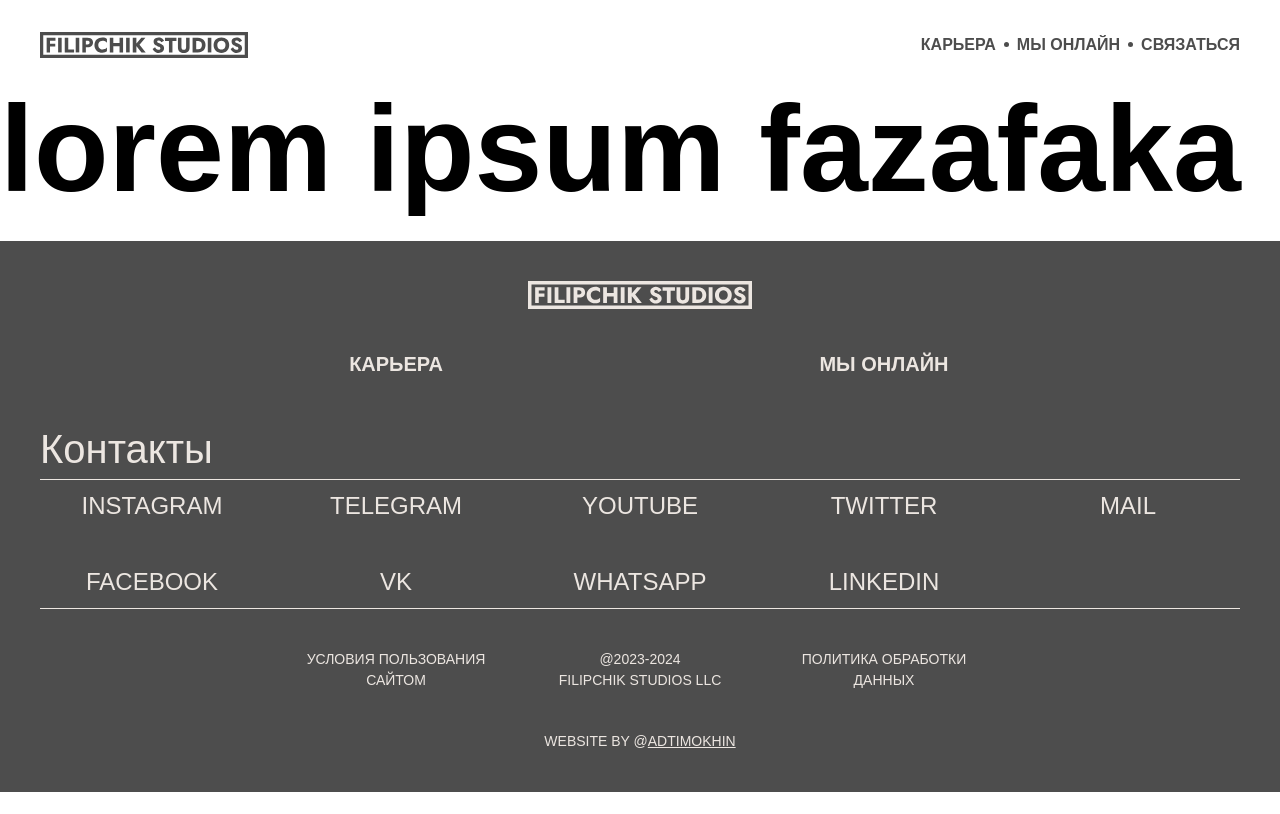
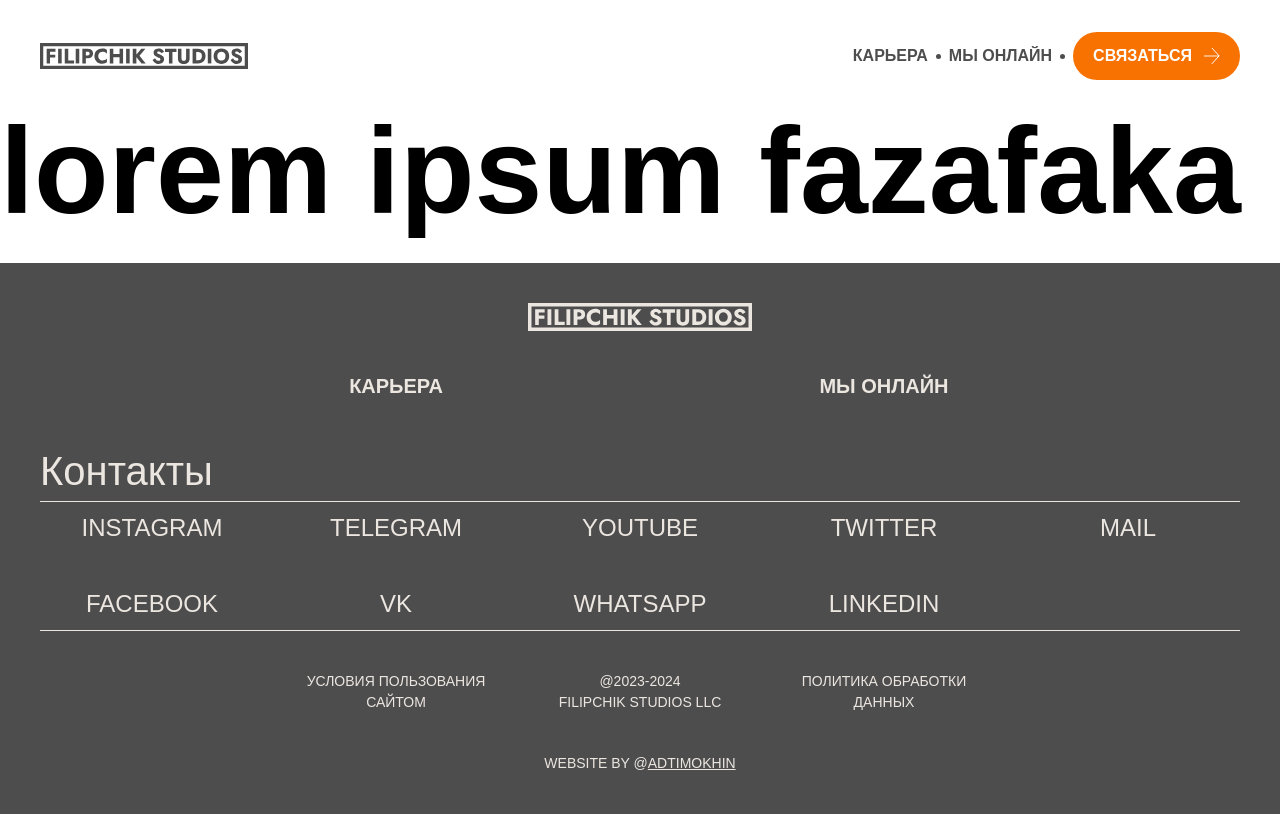
Before and after one commit to adtimokhin/filipchik-studio-website-redesign, an Astro site: page / in a window 1280 px wide. Built offline with nearby package versions, Linux system fonts and the light colour scheme; Astro itself is replaced by a stand-in of ours.

Commit message:
Created a Link component that does not change appereance on the isPrimary setting. Also the icon is not dynamically set

```diff
--- /dev/null
+++ b/src/components/Link.astro
@@ -0,0 +1,14 @@
+---
+import svgReference from '../../public/icons/direct_arrow.svg';
+const {dest, text, isPrimary} = Astro.props
+---
+<!-- TODO: Make the Link change appereance based on whether it is prime or not -->
+
+<a href={dest} class="nav-link bg-accent text-white rounded-full px-5 py-3 flex gap-3">
+
+    <p>{text}</p>
+    <!-- For now we have a fixed icon -->
+    <!-- TODO: Make icon change on the parameter passed -->
+    <img src={svgReference.src} alt="move on the page arrow" class="w-4"/>
+
+</a>
--- a/src/components/NavBar.astro
+++ b/src/components/NavBar.astro
@@ -1,5 +1,6 @@
 ---
 import svgReference from '../../public/logo.svg'; // svgReference === '/src/logo_alt.svg'
+import Link from './Link.astro';
 ---
 
 <!-- TODO: Add correct horizontal spacing -->
@@ -17,7 +18,7 @@ import svgReference from '../../public/logo.svg'; // svgReference === '/src/logo
         <a href="/online/talks">МЫ ОНЛАЙН</a>
         <!-- Dot -->
         <span class="h-[5px] w-[5px] rounded-full bg-text"/>
-        <a href="#contact">СВЯЗАТЬСЯ</a>
+        <Link dest="#contact" text="СВЯЗАТЬСЯ" isPrimary={true}/>
     </div>
 
 </nav>
```
Also changed, not shown: public/icons/direct_arrow.svg (added).
